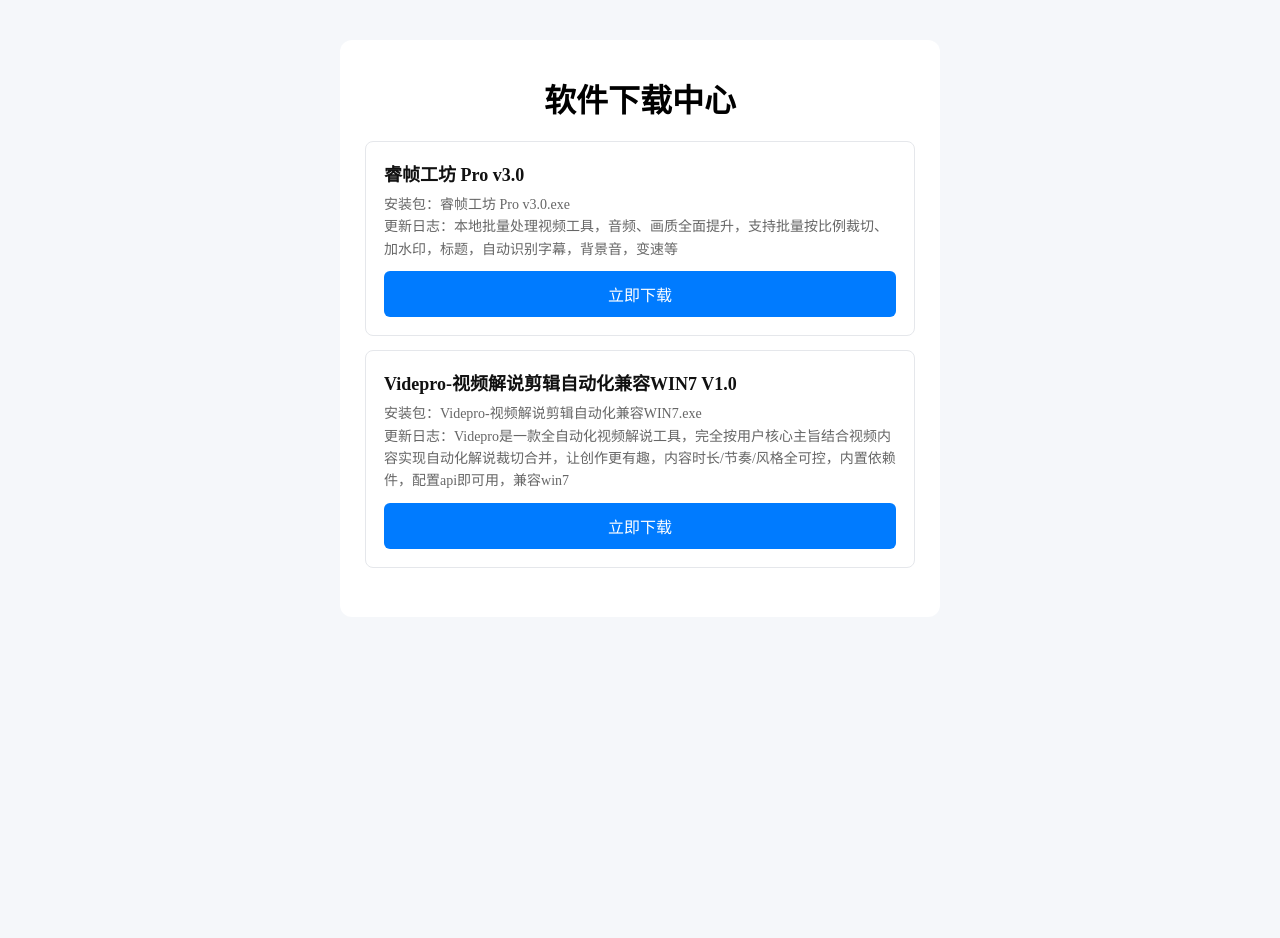
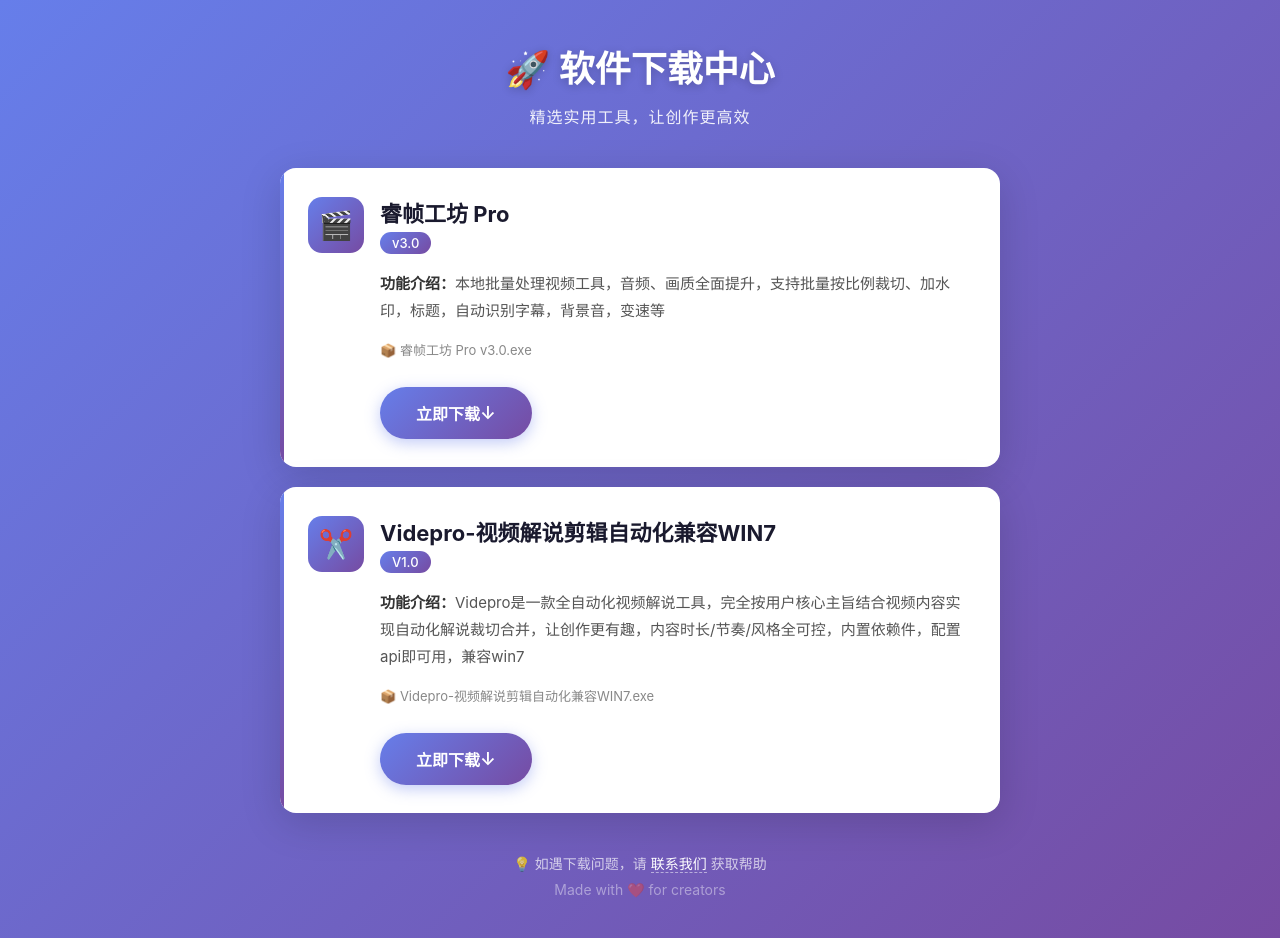
Before and after one commit to woshisusu/vercel, a plain HTML site: page index.htm in a window 1280 px wide. Before the commit the page ends 800 px from the top, so only its background shows below. Drawn offline with Linux system fonts and the light colour scheme.

Commit message:
重新设计页面，增加温度感和丰富度

```diff
--- a/index.htm
+++ b/index.htm
@@ -3,37 +3,237 @@
 <head>
 <meta charset="UTF-8">
 <meta name="viewport" content="width=device-width,initial-scale=1">
-<title>软件下载</title>
+<title>软件下载 - 让创作更简单</title>
 <style>
 *{margin:0;padding:0;box-sizing:border-box}
-body{background:#f5f7fa;padding:40px 15px;text-align:center}
-.wrap{max-width:600px;margin:0 auto;background:#fff;padding:35px 25px;border-radius:12px}
-h1{margin-bottom:20px}
-.down-card{border:1px solid #e5e7eb;border-radius:8px;padding:18px;margin:14px 0;text-align:left}
-.down-name{font-size:18px;font-weight:bold;margin-bottom:6px;color:#111}
-.down-desc{font-size:14px;color:#666;line-height:1.6;margin:8px 0}
-.down-btn{display:block;text-decoration:none;background:#007bff;color:#fff;padding:11px;border-radius:6px;margin-top:10px;font-size:16px;text-align:center}
-.down-btn:hover{background:#005fc2}
+body{
+  background: linear-gradient(135deg, #667eea 0%, #764ba2 100%);
+  min-height:100vh;
+  padding:40px 15px;
+  font-family: -apple-system, BlinkMacSystemFont, 'Segoe UI', 'PingFang SC', 'Microsoft YaHei', sans-serif;
+}
+.wrap{
+  max-width:720px;
+  margin:0 auto;
+}
+.header{
+  text-align:center;
+  color:#fff;
+  margin-bottom:40px;
+  animation: fadeInDown 0.8s ease;
+}
+.header h1{
+  font-size:36px;
+  font-weight:700;
+  margin-bottom:12px;
+  text-shadow: 0 2px 10px rgba(0,0,0,0.2);
+}
+.header p{
+  font-size:16px;
+  opacity:0.9;
+  letter-spacing:1px;
+}
+.down-card{
+  background:#fff;
+  border-radius:16px;
+  padding:28px;
+  margin:20px 0;
+  box-shadow: 0 10px 40px rgba(0,0,0,0.15);
+  transition: transform 0.3s ease, box-shadow 0.3s ease;
+  animation: fadeInUp 0.6s ease;
+  position:relative;
+  overflow:hidden;
+}
+.down-card::before{
+  content:'';
+  position:absolute;
+  top:0;
+  left:0;
+  width:4px;
+  height:100%;
+  background: linear-gradient(180deg, #667eea 0%, #764ba2 100%);
+}
+.down-card:hover{
+  transform: translateY(-5px);
+  box-shadow: 0 20px 60px rgba(0,0,0,0.2);
+}
+.card-header{
+  display:flex;
+  align-items:center;
+  margin-bottom:16px;
+}
+.software-icon{
+  width:56px;
+  height:56px;
+  background: linear-gradient(135deg, #667eea 0%, #764ba2 100%);
+  border-radius:14px;
+  display:flex;
+  align-items:center;
+  justify-content:center;
+  font-size:28px;
+  margin-right:16px;
+  flex-shrink:0;
+}
+.software-info h2{
+  font-size:22px;
+  color:#1a1a2e;
+  margin-bottom:4px;
+}
+.version-tag{
+  display:inline-block;
+  background: linear-gradient(135deg, #667eea 0%, #764ba2 100%);
+  color:#fff;
+  padding:3px 12px;
+  border-radius:20px;
+  font-size:13px;
+  font-weight:500;
+}
+.down-desc{
+  color:#555;
+  line-height:1.8;
+  font-size:15px;
+  margin:16px 0;
+  padding-left:72px;
+}
+.down-desc strong{
+  color:#333;
+}
+.file-info{
+  display:flex;
+  gap:20px;
+  margin:12px 0;
+  padding-left:72px;
+  flex-wrap:wrap;
+}
+.file-info span{
+  color:#888;
+  font-size:13px;
+}
+.file-info span::before{
+  content:'📦 ';
+}
+.down-btn{
+  display:inline-flex;
+  align-items:center;
+  justify-content:center;
+  text-decoration:none;
+  background: linear-gradient(135deg, #667eea 0%, #764ba2 100%);
+  color:#fff;
+  padding:14px 36px;
+  border-radius:30px;
+  font-size:16px;
+  font-weight:600;
+  margin-top:16px;
+  margin-left:72px;
+  transition: all 0.3s ease;
+  box-shadow: 0 4px 15px rgba(102,126,234,0.4);
+  border:none;
+  cursor:pointer;
+}
+.down-btn:hover{
+  transform: translateY(-2px);
+  box-shadow: 0 8px 25px rgba(102,126,234,0.5);
+}
+.down-btn::after{
+  content:' ↓';
+  font-size:18px;
+}
+.footer{
+  text-align:center;
+  color:rgba(255,255,255,0.7);
+  margin-top:40px;
+  font-size:14px;
+  animation: fadeIn 1s ease 0.5s both;
+}
+.footer a{
+  color:#fff;
+  text-decoration:none;
+  border-bottom:1px dashed rgba(255,255,255,0.5);
+}
+.loading{
+  text-align:center;
+  color:#fff;
+  font-size:18px;
+  padding:60px;
+}
+.loading::after{
+  content:'';
+  display:inline-block;
+  width:20px;
+  height:20px;
+  border:2px solid #fff;
+  border-top-color:transparent;
+  border-radius:50%;
+  margin-left:10px;
+  animation: spin 1s linear infinite;
+}
+.error-msg{
+  background:#fff;
+  color:#e74c3c;
+  padding:30px;
+  border-radius:12px;
+  text-align:center;
+  font-size:16px;
+}
+@keyframes fadeInDown{
+  from{opacity:0;transform:translateY(-30px)}
+  to{opacity:1;transform:translateY(0)}
+}
+@keyframes fadeInUp{
+  from{opacity:0;transform:translateY(30px)}
+  to{opacity:1;transform:translateY(0)}
+}
+@keyframes fadeIn{
+  from{opacity:0}
+  to{opacity:1}
+}
+@keyframes spin{
+  to{transform:rotate(360deg)}
+}
+@media (max-width: 600px){
+  .header h1{font-size:28px}
+  .down-card{padding:20px}
+  .down-desc,.file-info,.down-btn{margin-left:0;padding-left:0}
+  .card-header{margin-bottom:12px}
+}
 </style>
 </head>
 <body>
 <div class="wrap">
-<h1>软件下载中心</h1>
-<div id="list"></div>
+  <div class="header">
+    <h1>🚀 软件下载中心</h1>
+    <p>精选实用工具，让创作更高效</p>
+  </div>
+  <div id="list"><div class="loading">正在加载软件列表</div></div>
+  <div class="footer">
+    <p>💡 如遇下载问题，请 <a href="#">联系我们</a> 获取帮助</p>
+    <p style="margin-top:8px;opacity:0.6">Made with ❤️ for creators</p>
+  </div>
 </div>
 <script>
 fetch("soft.json")
 .then(res=>res.json())
 .then(arr=>{
   let html=""
-  arr.forEach(item=>{
+  arr.forEach((item,index)=>{
+    const icons = ['🎬','✂️','🎨','🎵','📹','🖼️']
+    const icon = icons[index % icons.length]
     html += `
-    <div class="down-card">
-      <div class="down-name">${item.name} ${item.version}</div>
+    <div class="down-card" style="animation-delay:${index*0.15}s">
+      <div class="card-header">
+        <div class="software-icon">${icon}</div>
+        <div class="software-info">
+          <h2>${item.name}</h2>
+          <span class="version-tag">${item.version}</span>
+        </div>
+      </div>
       <div class="down-desc">
-        安装包：${item.filename}<br>
-        ${item.fileSize ? "文件大小："+item.fileSize+"<br>" : ""}
-        更新日志：${item.updateLog}
+        <strong>功能介绍：</strong>${item.updateLog}
+      </div>
+      <div class="file-info">
+        <span>${item.filename}</span>
+        ${item.fileSize ? `<span>大小：${item.fileSize}</span>` : ''}
+        ${item.md5 ? `<span>MD5：${item.md5}</span>` : ''}
       </div>
       <a class="down-btn" href="${item.downloadUrl}" target="_blank">立即下载</a>
     </div>
@@ -42,7 +242,12 @@
   document.getElementById("list").innerHTML=html
 })
 .catch(err=>{
-  document.getElementById("list").innerHTML = "<p style='color:red;'>读取下载配置失败</p>"
+  document.getElementById("list").innerHTML = `
+    <div class="error-msg">
+      <p>😅 读取下载配置失败</p>
+      <p style="font-size:14px;color:#999;margin-top:10px">请刷新页面重试</p>
+    </div>
+  `
 })
 </script>
 </body>
```
